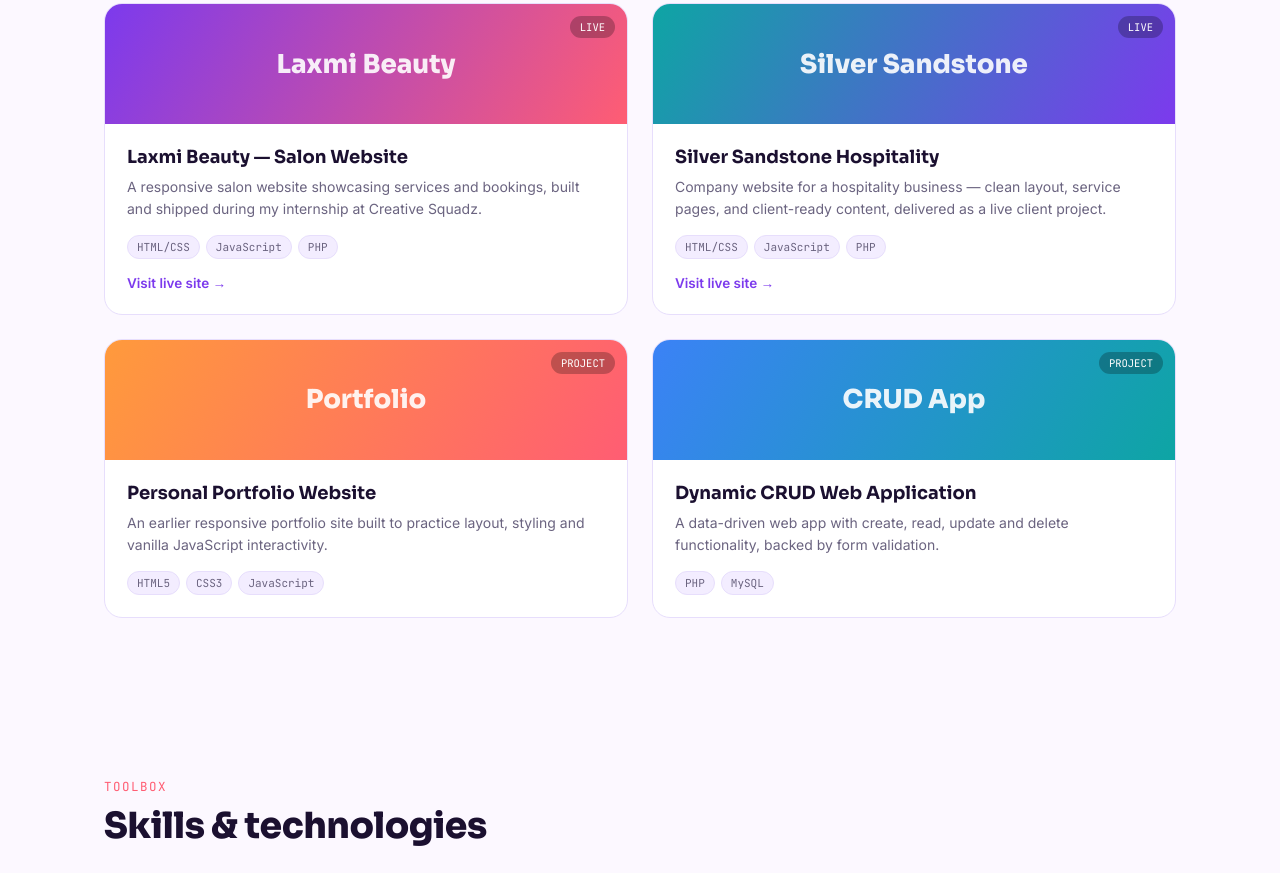
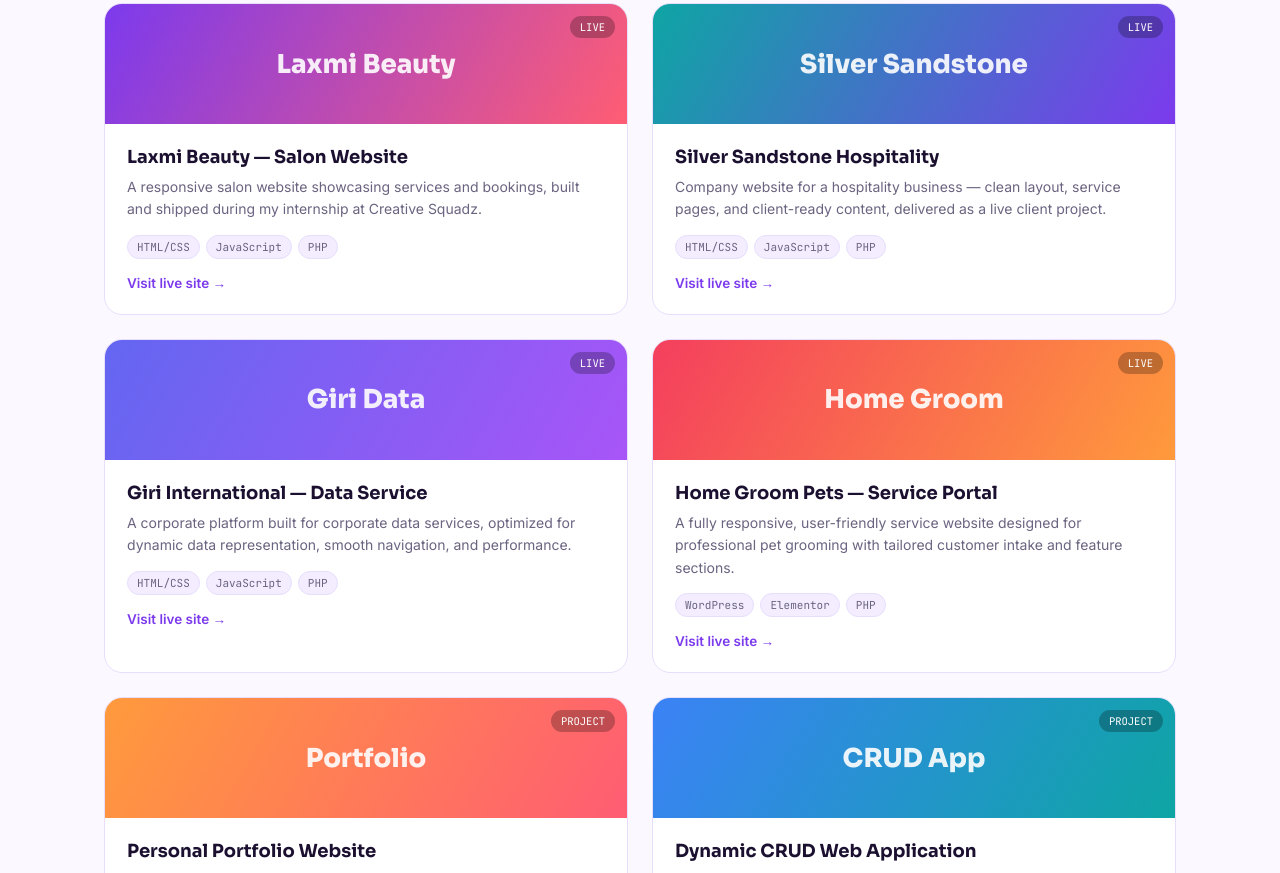
Before and after one commit to vikasbharti9560/portfolio, a plain HTML site: page index.html in a window 1280 px wide. Shown: the part 1345-2218 px from the top of the page. Drawn offline with Linux system fonts and the light colour scheme.

Commit message:
Update index.html

```diff
--- a/index.html
+++ b/index.html
@@ -119,6 +119,8 @@
   .p2 .project-top{background:linear-gradient(120deg,#0EA5A4,#7C3AED);}
   .p3 .project-top{background:linear-gradient(120deg,#FF9A3C,#FF5D73);}
   .p4 .project-top{background:linear-gradient(120deg,#3B82F6,#0EA5A4);}
+  .p5 .project-top{background:linear-gradient(120deg,#6366F1,#A855F7);}
+  .p6 .project-top{background:linear-gradient(120deg,#F43F5E,#FF9A3C);}
   .project-tag{
     position:absolute; top:12px; right:12px; font-family:var(--font-mono); font-size:10.5px; color:#fff;
     background:rgba(0,0,0,0.25); padding:4px 10px; border-radius:99px;
@@ -223,7 +225,7 @@
         <div>&nbsp;&nbsp;role: <span class="s">'Web Developer Intern'</span>,</div>
         <div>&nbsp;&nbsp;company: <span class="s">'Creative Squadz'</span>,</div>
         <div>&nbsp;&nbsp;training: <span class="s">'Java Full Stack — DUCAT'</span>,</div>
-        <div>&nbsp;&nbsp;liveProjects: <span class="k">2</span>,</div>
+        <div>&nbsp;&nbsp;liveProjects: <span class="k">4</span>,</div>
         <div>&nbsp;&nbsp;status: <span class="s">'shipping code 🚀'</span></div>
         <div>};</div>
       </div>
@@ -246,7 +248,7 @@
       </p>
     </div>
     <div class="stat-grid">
-      <div class="stat-card"><div class="stat-num">2</div><div class="stat-label">Live client websites</div></div>
+      <div class="stat-card"><div class="stat-num">4</div><div class="stat-label">Live client websites</div></div>
       <div class="stat-card"><div class="stat-num">2025</div><div class="stat-label">BCA graduate</div></div>
       <div class="stat-card"><div class="stat-num">DUCAT</div><div class="stat-label">Java Full Stack trained</div></div>
       <div class="stat-card"><div class="stat-num">4 mo</div><div class="stat-label">Internship at Creative Squadz</div></div>
@@ -283,6 +285,30 @@
             <span class="tech-pill">HTML/CSS</span><span class="tech-pill">JavaScript</span><span class="tech-pill">PHP</span>
           </div>
           <a class="project-link" href="https://silversandstonehospitality.com/" target="_blank" rel="noopener">Visit live site →</a>
+        </div>
+      </div>
+
+      <div class="project-card p5">
+        <div class="project-top"><span>Giri Data</span><div class="project-tag">LIVE</div></div>
+        <div class="project-body">
+          <h3>Giri International — Data Service</h3>
+          <p>A corporate platform built for corporate data services, optimized for dynamic data representation, smooth navigation, and performance.</p>
+          <div class="tech-row">
+            <span class="tech-pill">HTML/CSS</span><span class="tech-pill">JavaScript</span><span class="tech-pill">PHP</span>
+          </div>
+          <a class="project-link" href="https://dataservice.giriinternational.in/" target="_blank" rel="noopener">Visit live site →</a>
+        </div>
+      </div>
+
+      <div class="project-card p6">
+        <div class="project-top"><span>Home Groom</span><div class="project-tag">LIVE</div></div>
+        <div class="project-body">
+          <h3>Home Groom Pets — Service Portal</h3>
+          <p>A fully responsive, user-friendly service website designed for professional pet grooming with tailored customer intake and feature sections.</p>
+          <div class="tech-row">
+            <span class="tech-pill">WordPress</span><span class="tech-pill">Elementor</span><span class="tech-pill">PHP</span>
+          </div>
+          <a class="project-link" href="https://homegroompets.in/" target="_blank" rel="noopener">Visit live site →</a>
         </div>
       </div>
 
```
